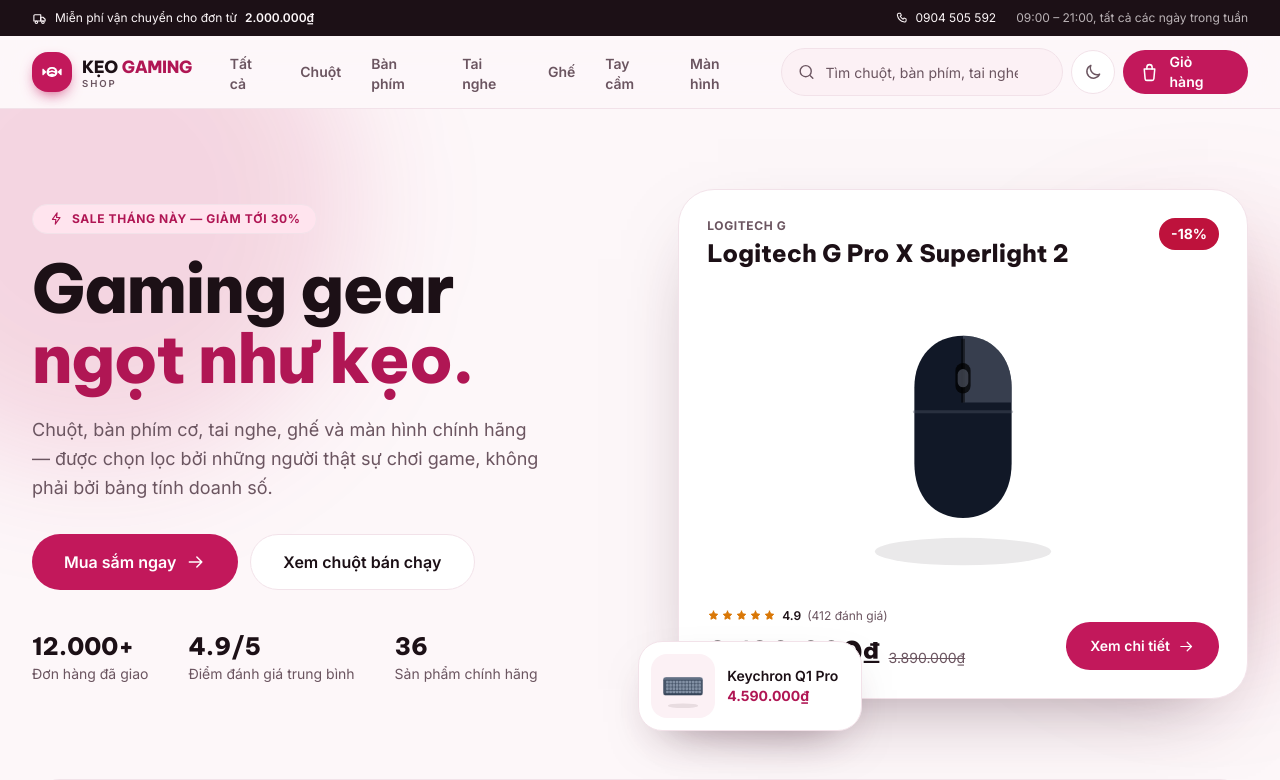
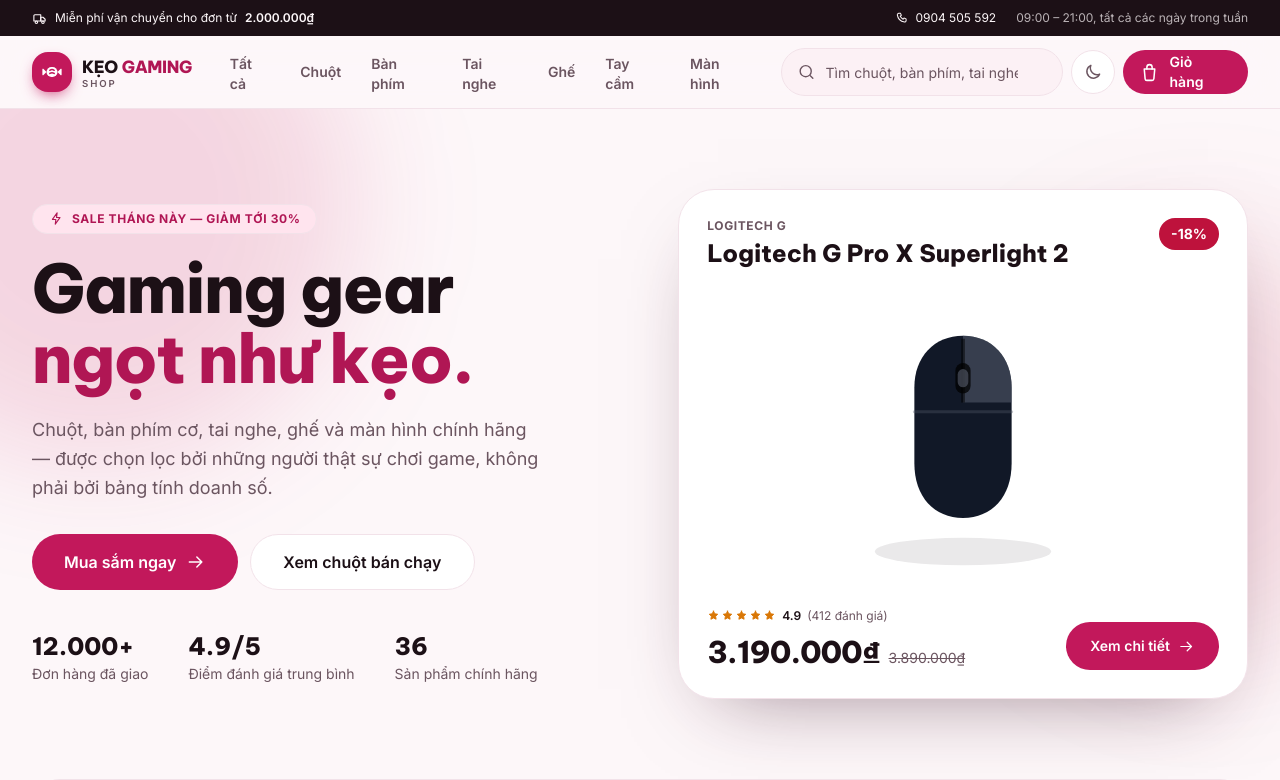
Before and after one commit to luuquocviet005/K-o-Gaming-Shop, a Next.js app: page / in a window 1280 px wide. Shown: the top 780 px of the page. Built offline with nearby package versions, Linux system fonts and the light colour scheme.

Commit message:
Bo the noi che gia o hero, them Facebook vao cot Lien he footer

```diff
--- a/src/app/globals.css
+++ b/src/app/globals.css
@@ -262,24 +262,11 @@
   }
 }
 
-@keyframes float-slow {
-  0%,
-  100% {
-    transform: translate3d(0, 0, 0);
-  }
-  50% {
-    transform: translate3d(0, -12px, 0);
-  }
-}
-
 .animate-rise {
   animation: rise 0.5s cubic-bezier(0.16, 1, 0.3, 1) both;
 }
 .animate-pop {
   animation: pop 0.35s cubic-bezier(0.34, 1.56, 0.64, 1) both;
-}
-.animate-float-slow {
-  animation: float-slow 7s ease-in-out infinite;
 }
 
 @media (prefers-reduced-motion: reduce) {
--- a/src/app/page.tsx
+++ b/src/app/page.tsx
@@ -26,7 +26,6 @@
 } from "@/components/icons";
 
 const hero = products.find((p) => p.slug === "logitech-g-pro-x-superlight-2")!;
-const heroSecondary = products.find((p) => p.slug === "keychron-q1-pro")!;
 
 const trustPoints = [
   {
@@ -188,24 +187,6 @@
                   <ArrowRightIcon width={17} height={17} />
                 </span>
               </div>
-            </Link>
-
-            {/* Thẻ phụ nổi lên góc — chỉ hiện ở màn lớn để không che nội dung */}
-            <Link
-              href={`/san-pham/${heroSecondary.slug}/`}
-              className="animate-float-slow absolute -bottom-8 -left-10 hidden w-56 items-center gap-3 rounded-3xl border border-border bg-surface p-3 shadow-[0_20px_50px_-25px_rgba(60,20,40,0.6)] transition-transform duration-300 hover:scale-105 xl:flex"
-            >
-              <span className="grid size-16 shrink-0 place-items-center rounded-2xl bg-surface-2 p-1.5">
-                <ProductMedia product={heroSecondary} sizes="64px" />
-              </span>
-              <span className="min-w-0">
-                <span className="block truncate text-sm font-semibold text-fg">
-                  {heroSecondary.name}
-                </span>
-                <span className="block text-sm font-bold text-primary-ink">
-                  {formatVND(heroSecondary.price)}
-                </span>
-              </span>
             </Link>
           </div>
         </div>
--- a/src/components/footer.tsx
+++ b/src/components/footer.tsx
@@ -134,6 +134,21 @@
               <ClockIcon width={18} height={18} className="mt-0.5 shrink-0 text-primary" />
               <span>{site.contact.hours}</span>
             </li>
+            <li className="flex gap-3">
+              <FacebookIcon
+                width={18}
+                height={18}
+                className="mt-0.5 shrink-0 text-primary"
+              />
+              <a
+                href={site.social.facebook}
+                target="_blank"
+                rel="noopener noreferrer"
+                className="font-semibold text-fg transition-colors hover:text-primary-ink"
+              >
+                Nhắn tin qua Facebook
+              </a>
+            </li>
           </ul>
         </div>
       </div>
```
